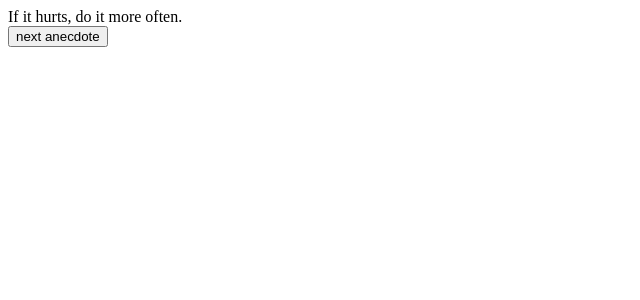
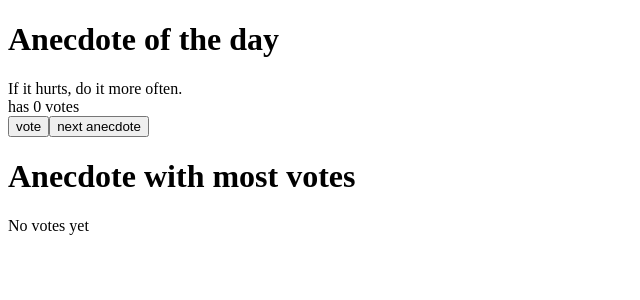
Before and after one commit to datorres335/FullStackOpen2, a React (Vite) app in the folder part1/: page / in a window 1280 px wide. Shown: the top 300 px of the page, without its empty margins (0-640 px from the left). Built offline with nearby package versions, Linux system fonts and the light colour scheme.

Commit message:
finished all of part 1

```diff
--- a/part1/src/Anecdotes.jsx
+++ b/part1/src/Anecdotes.jsx
@@ -19,19 +19,41 @@ const Anecdotes = () => {
   ]
 
 
+  const [selected, setSelected] = useState(0)
+  const [votes, setVotes] = useState(new Array(anecdotes.length).fill(0))
 
-  const [selected, setSelected] = useState(0)
-
-  const handleClick = () => {
+  const handleNextAnecdote = () => {
     const randomAnecdote = Math.floor(Math.random() * anecdotes.length)
 
     setSelected(randomAnecdote)
   }
 
+  const handleVote = () => {
+    const copy = [...votes]
+    copy[selected] += 1
+    setVotes(copy)
+  }
+
+  const mostVotes = Math.max(...votes)
+  const mostVotesIndex = votes.indexOf(mostVotes)
+
   return (
     <div>
+      <h1>Anecdote of the day</h1>
       {anecdotes[selected]} <br />
-      <Button handleClick={handleClick} text="next anecdote" />
+      has {votes[selected]} votes <br />
+      <Button handleClick={handleVote} text="vote" />
+      <Button handleClick={handleNextAnecdote} text="next anecdote" />
+
+      <h1>Anecdote with most votes</h1>
+      {mostVotes > 0 ? (
+        <>
+          {anecdotes[mostVotesIndex]} <br />
+          has {mostVotes} votes
+        </>
+      ) : (
+        <p>No votes yet</p>
+      )}
     </div>
   )
 }
```
